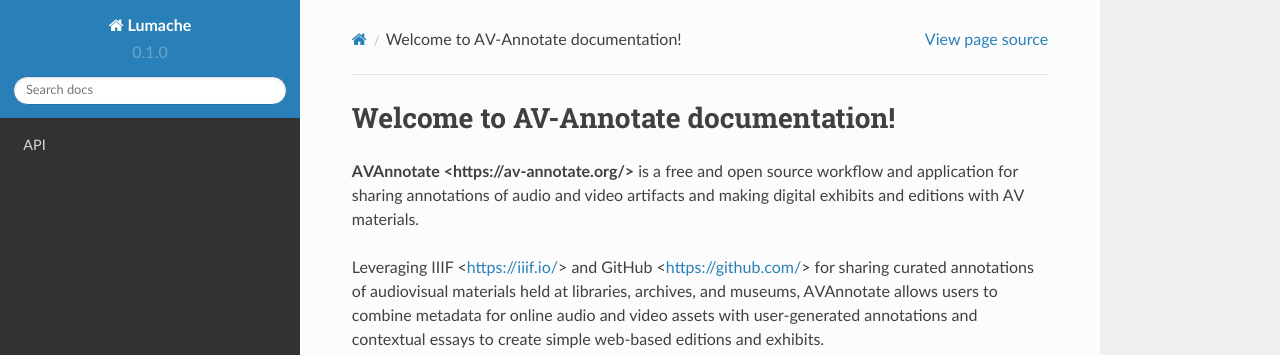
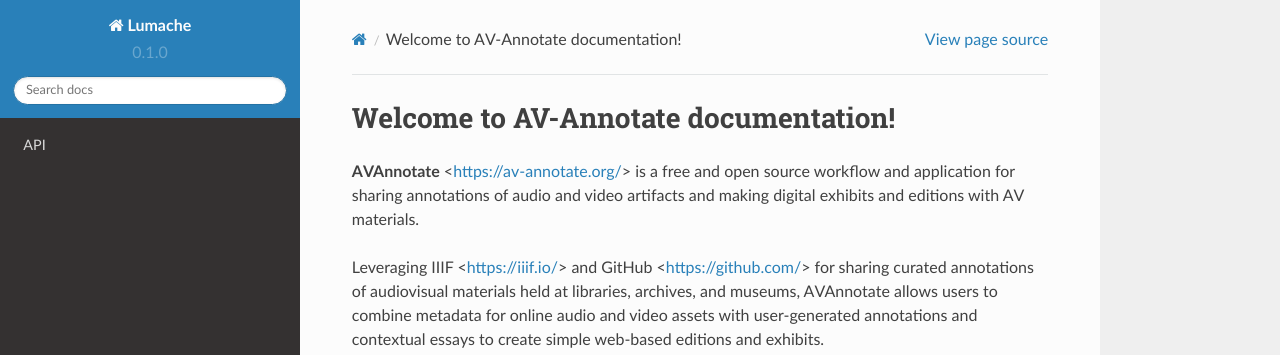
Before and after one commit to hipstas/ava_documentation, a Sphinx documentation site: the page built from docs/source/index.rst, in a window 1280 px wide. Shown: the top 355 px of the page. Built offline with Sphinx 7.4.7 and the Read the Docs theme 2.0.0, drawn with Linux system fonts in a browser that asks for light colours.

```diff
--- a/docs/source/index.rst
+++ b/docs/source/index.rst
@@ -1,7 +1,7 @@
 Welcome to AV-Annotate documentation!
 ===================================
 
-**AVAnnotate <https://av-annotate.org/>** is a free and open source workflow and application for sharing annotations of audio and video artifacts and making digital exhibits and editions with AV materials.
+**AVAnnotate** <https://av-annotate.org/> is a free and open source workflow and application for sharing annotations of audio and video artifacts and making digital exhibits and editions with AV materials.
 
 Leveraging IIIF <https://iiif.io/> and GitHub <https://github.com/> for sharing curated annotations of audiovisual materials held at libraries, archives, and museums, AVAnnotate allows users to combine metadata for online audio and video assets with user-generated annotations and contextual essays to create simple web-based editions and exhibits.
 
```
